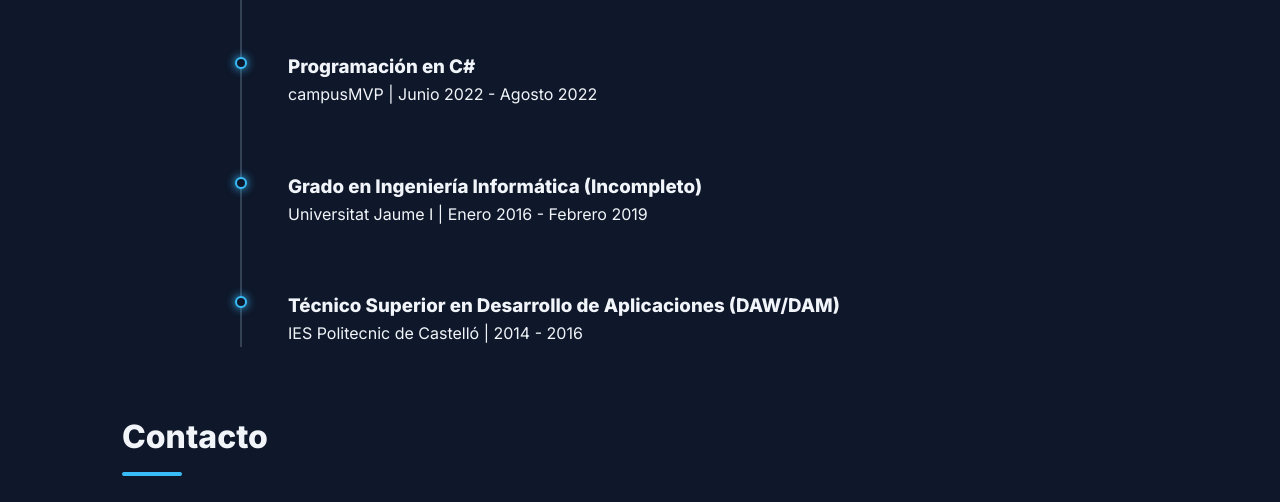
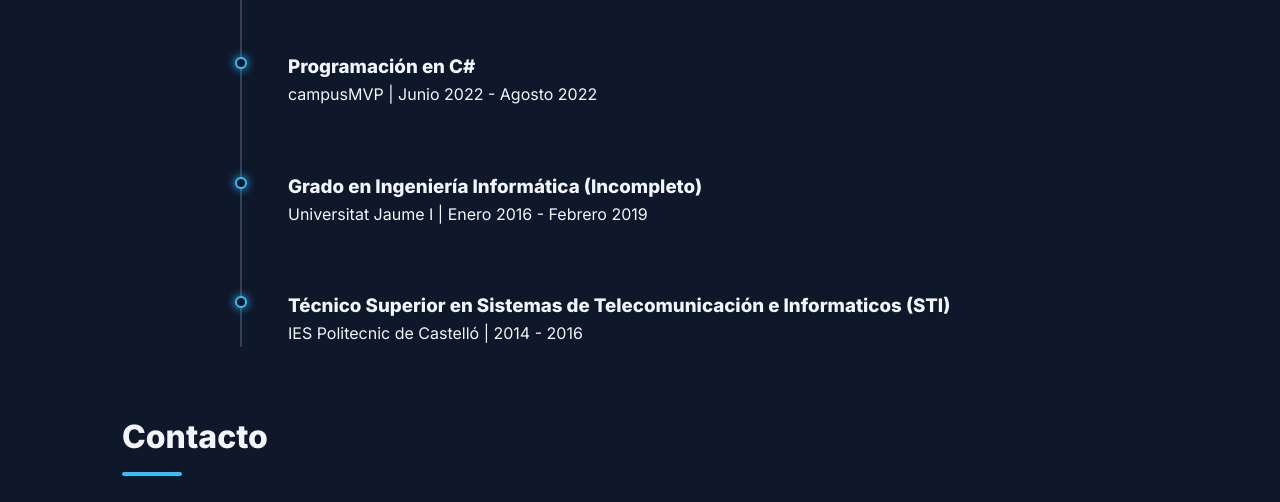
Before and after one commit to angelrb95/arb.dev, a plain HTML site: page index.html in a window 1280 px wide. Shown: the part 2898-3400 px from the top of the page. Drawn offline with Linux system fonts and the light colour scheme.

Commit message:
Update index.html

```diff
--- a/index.html
+++ b/index.html
@@ -174,7 +174,7 @@
                 </div>
                 <div class="timeline-item fade-in">
                     <div class="timeline-dot"></div>
-                    <h3>Técnico Superior en Desarrollo de Aplicaciones (DAW/DAM)</h3>
+                    <h3>Técnico Superior en Sistemas de Telecomunicación e Informaticos (STI) </h3>
                     <span>IES Politecnic de Castelló | 2014 - 2016</span>
                 </div>
             </div>
@@ -209,4 +209,5 @@
     <script src="script.js"></script>
 </body>
 
+
 </html>
```
